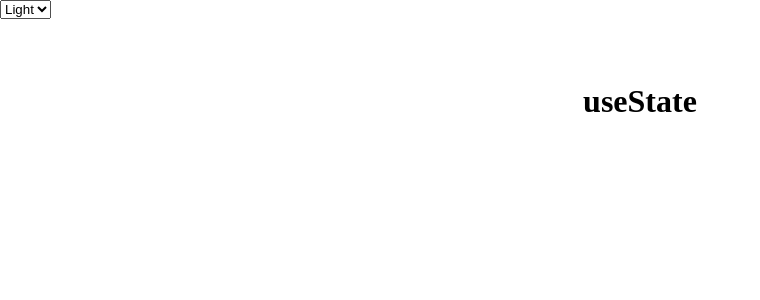
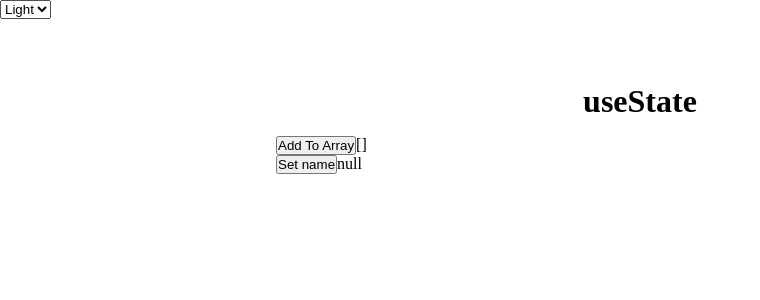
Before and after one commit to machariamarigi/re-freash, a React (Create React App) app: page /rehook in a window 1280 px wide. Shown: the top 300 px of the page, without its empty margins (0-760 px from the left). Built offline with nearby package versions, Linux system fonts and the light colour scheme.

Commit message:
add UseStateComponent

```diff
--- /dev/null
+++ b/src/components/UseStateComponent.tsx
@@ -0,0 +1,26 @@
+import React, { useState } from "react"
+
+
+const UseStateComponent = () => {
+    const [arr, arrSet] = useState<number[]>([]);
+    const [name, nameSet] = useState<string | null>(null);
+
+    return (
+        <div>
+            <div>
+                <button onClick={() => arrSet([...arr, arr.length + 1])}>
+                    Add To Array
+                </button>
+                {JSON.stringify(arr)}
+            </div>
+            <div>
+                <button onClick={() => nameSet("Macharia Marigi")}>
+                    Set name
+                </button>
+                {JSON.stringify(name)}
+            </div>
+        </div>
+    )
+}
+
+export default UseStateComponent;
--- a/src/pages/RehookPage/index.tsx
+++ b/src/pages/RehookPage/index.tsx
@@ -6,6 +6,7 @@ const RehookPage: FC<any> = (): ReactElement => {
     return (
         <div>
             <h1>useState</h1>
+            <UseStateComponent />
         </div>
     )
 }
```
